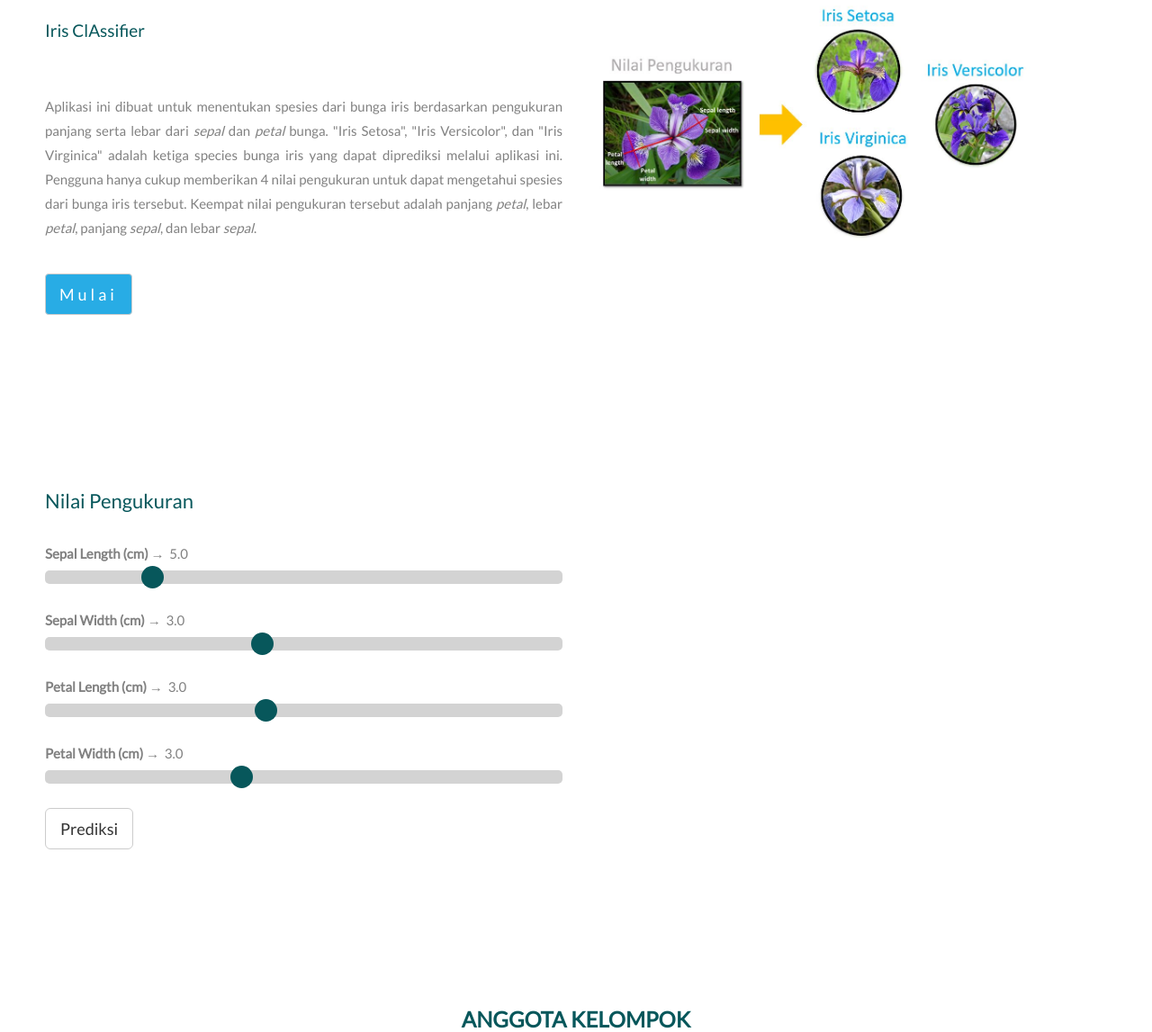
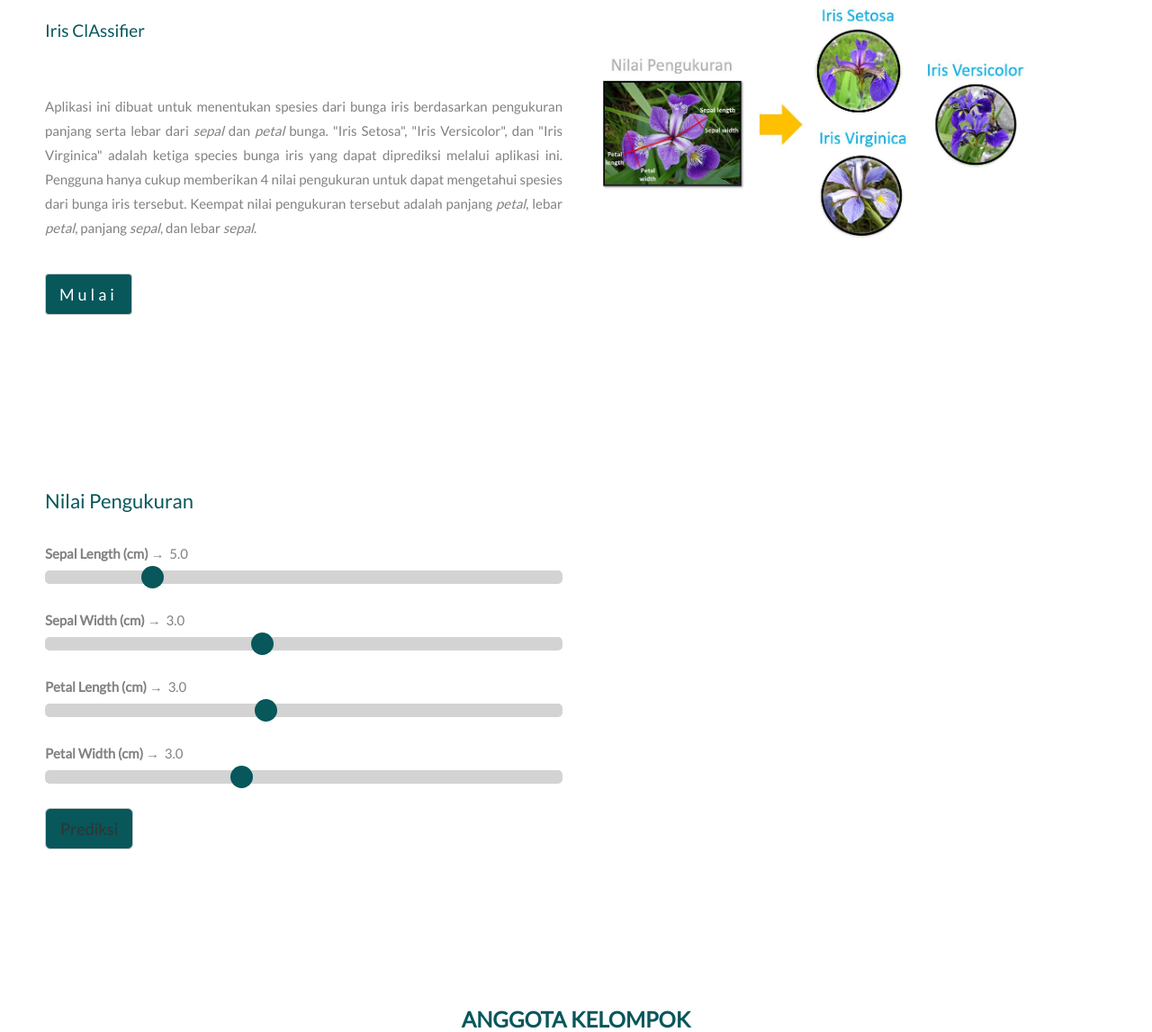
Before and after one commit to hilya09/deployment-ds, a Flask app: page / in a window 1280 px wide. Shown: the part 196-1343 px from the top of the page at 90% size. Run offline with Flask 3, Linux system fonts and the light colour scheme; parts of the project's set-up code (start-up, migrations or seed data) failed here and were passed over.

Commit message:
ubah button color

```diff
--- a/templates/index.html
+++ b/templates/index.html
@@ -68,7 +68,7 @@
 				<nav id="navgo" class="navbar" style="background-color:#ffffff;z-index: 0;">
 					<ul class="nav nav-pills">
 						<li class="nav-item">
-							<a class="btn btn-default btn-lg" href="#aplikasi" style="background-color:#28ace5">Mulai</a>
+							<a class="btn btn-default btn-lg" href="#aplikasi" style="background-color:#07575B">Mulai</a>
 						</li>
 					</ul>
 				</nav>
@@ -118,7 +118,7 @@
 						onInput="$('#rangeVal_petal_width').html($(this).val())">
 						</br>
 						<!-- Tombol Prediksi -->
-						<button type="submit" id="prediksi_submit" class="btn btn-default btn-lg">Prediksi</button>
+						<button type="submit" id="prediksi_submit" class="btn btn-default btn-lg"  style="background-color:#07575B">Prediksi</button>
 					</div>
 				</form>
 			</div>
```
